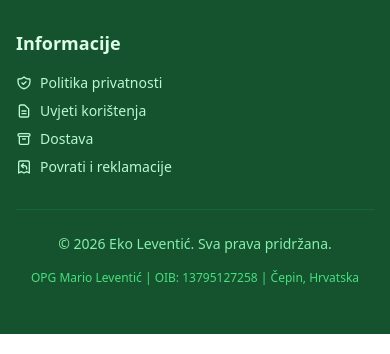
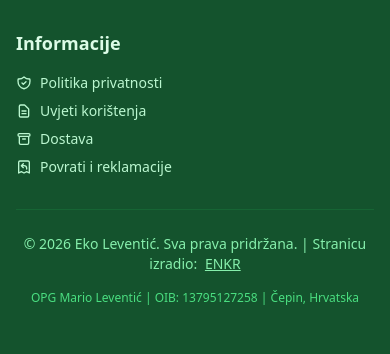
Before and after one commit to DanijelaColic/Leventic, an Astro site: page / in a window 390 px wide. Shown: the part 4587-4941 px from the top of the page. Built offline with nearby package versions, Linux system fonts and the light colour scheme; Astro itself is replaced by a stand-in of ours.

Commit message:
tko je izradio str, Potreban R1, dupli meni na Recepti

```diff
--- a/src/components/CheckoutForm.tsx
+++ b/src/components/CheckoutForm.tsx
@@ -379,7 +379,7 @@ export default function CheckoutForm({ onOrderComplete }: CheckoutFormProps) {
               </div>
             </div>
 
-            {/* Checkbox za R1 račun */}
+            {/* Checkbox za R1 račun – tekst ispravljen u "Potreban R1 račun" */}
             <div className="bg-gray-50 rounded-lg p-4">
               <label className="flex items-center gap-3 cursor-pointer">
                 <input
@@ -390,7 +390,7 @@ export default function CheckoutForm({ onOrderComplete }: CheckoutFormProps) {
                   className="w-5 h-5 text-primary-600 border-gray-300 rounded focus:ring-primary-500"
                 />
                 <span className="text-sm font-medium text-gray-700">
-                  Potrebam R1 račun
+                  Potreban R1 račun
                 </span>
               </label>
             </div>
--- a/src/components/Footer.astro
+++ b/src/components/Footer.astro
@@ -132,12 +132,20 @@ const currentYear = new Date().getFullYear()
       </div>
     </div>
 
-    <!-- Bottom Bar -->
+    <!-- Bottom Bar: lijevo copyright + ENKR, desno OPG info -->
     <div class="border-t border-primary-800 pt-6 flex flex-col md:flex-row justify-between items-center gap-4">
-      <p class="text-primary-300 text-sm">
-        &copy; {currentYear} Eko Leventić. Sva prava pridržana.
+      <p class="text-primary-300 text-sm text-center md:text-left">
+        &copy; {currentYear} Eko Leventić. Sva prava pridržana. | Stranicu izradio:
+        <a
+          href="https://www.enkr.hr/"
+          target="_blank"
+          rel="noopener noreferrer"
+          class="ml-1 underline hover:text-white transition-colors"
+        >
+          ENKR
+        </a>
       </p>
-      <p class="text-primary-400 text-xs">
+      <p class="text-primary-400 text-xs text-center md:text-right">
         OPG Mario Leventić | OIB: 13795127258 | Čepin, Hrvatska
       </p>
     </div>
--- a/src/components/RecipesPage.tsx
+++ b/src/components/RecipesPage.tsx
@@ -3,7 +3,6 @@ import { recipes } from '../data/recipes'
 import type { Recipe } from '../data/recipes'
 import RecipeCard from './RecipeCard'
 import RecipeModal from './RecipeModal'
-import Header from './Header'
 import { CartProvider } from '../context/CartContext'
 
 export default function RecipesPage() {
@@ -18,9 +17,9 @@ export default function RecipesPage() {
   return (
     <CartProvider>
       <div className="min-h-screen bg-gray-50">
-        <Header />
+        {/* Header je već u glavnom layoutu, ovdje ga ne renderiramo da izbjegnemo dupli meni */}
 
-      {/* Hero sekcija */}
+        {/* Hero sekcija */}
       <div className="bg-gradient-to-r from-green-600 to-green-800 text-white py-16">
         <div className="max-w-7xl mx-auto px-4 sm:px-6 lg:px-8">
           <h1 className="text-4xl md:text-5xl font-bold mb-4">
```
Also changed, not shown: 1 other file.
